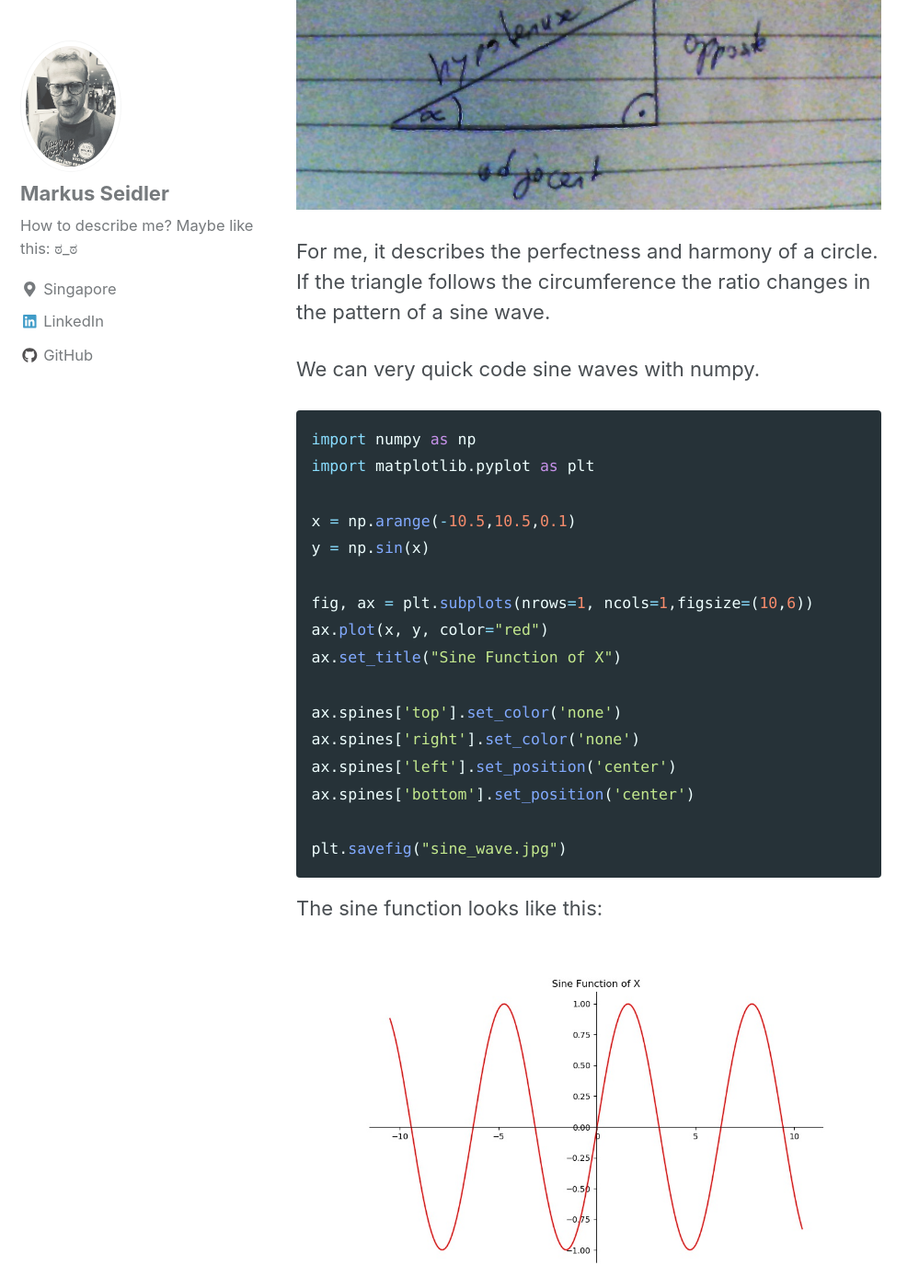
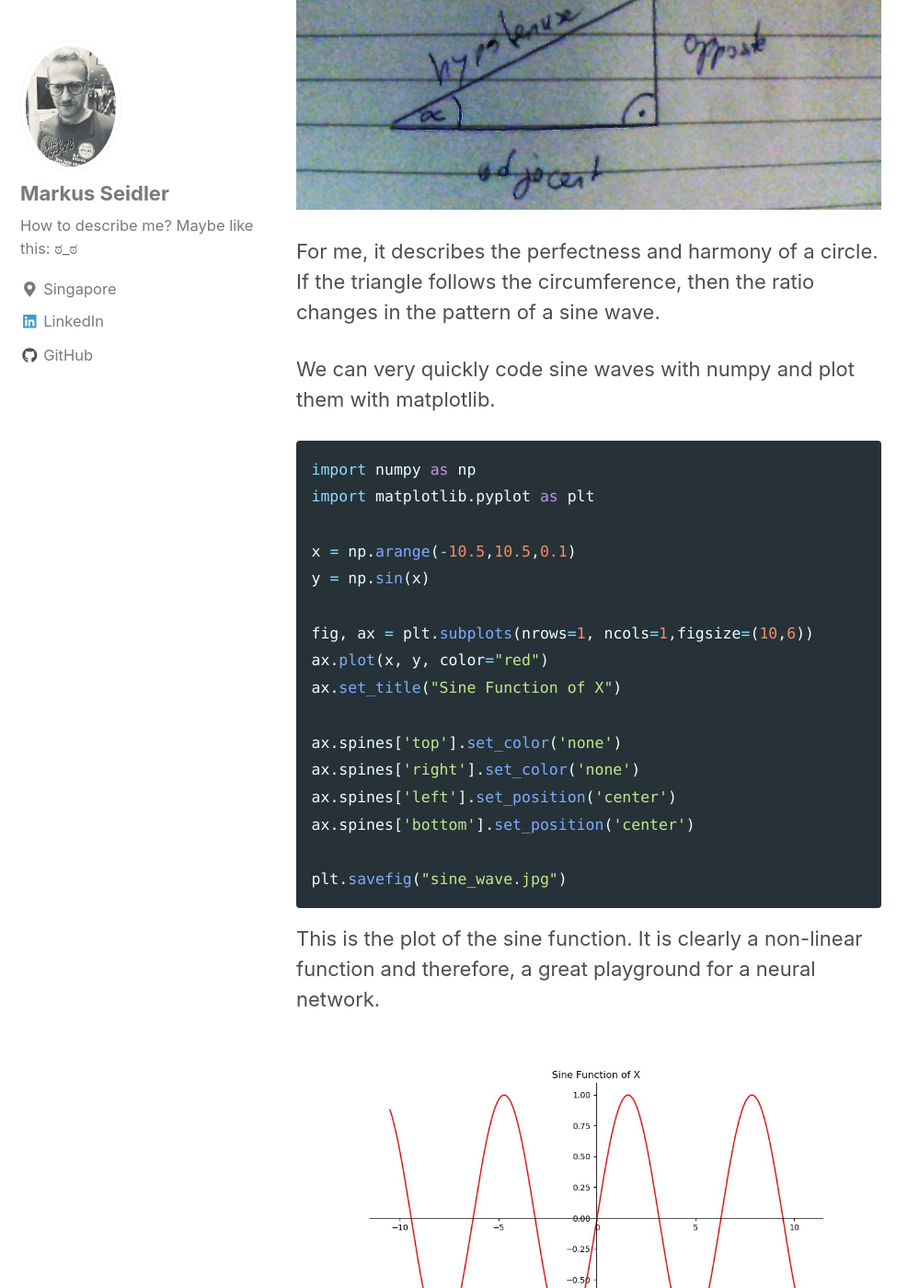
Before and after one commit to markusseidler/markusseidler.github.io, a Jekyll site: the page built from _posts/2018-06-23-Sine_function.md, in a window 1280 px wide and 1400 px high, scrolled down 1530 px. Shown: the whole window at 92% size, without its empty margins (0-999 px from the left). Built offline with Jekyll 4.4.1, drawn with Linux system fonts in a browser that asks for light colours; nearby versions of some CDN libraries; some of the changed text lies outside the part shown.

Commit message:
sine wave2

````diff
--- a/_posts/2018-06-23-Sine_function.md
+++ b/_posts/2018-06-23-Sine_function.md
@@ -18,9 +18,9 @@ are sound and light waves.
 alt="Sine Formula">
 
 For me, it describes the perfectness and harmony of a circle. If the triangle
-follows the circumference the ratio changes in the pattern of a sine wave.
+follows the circumference, then the ratio changes in the pattern of a sine wave.
 
-We can very quick code sine waves with numpy.
+We can very quickly code sine waves with numpy and plot them with matplotlib.
 
 ```python
 import numpy as np
@@ -41,7 +41,10 @@ ax.spines['bottom'].set_position('center')
 plt.savefig("sine_wave.jpg")
 ```
 
-The sine function looks like this:
+This is the plot of the sine function. It is clearly a non-linear function and
+therefore, a great playground for a neural network.
 
 <img src="{{ site.url }}{{ site.baseurl }}/images/SINE/sine_wave.jpg"
 alt="Sine Wave">
+
+### Learn it. Fast and Furious.
````
